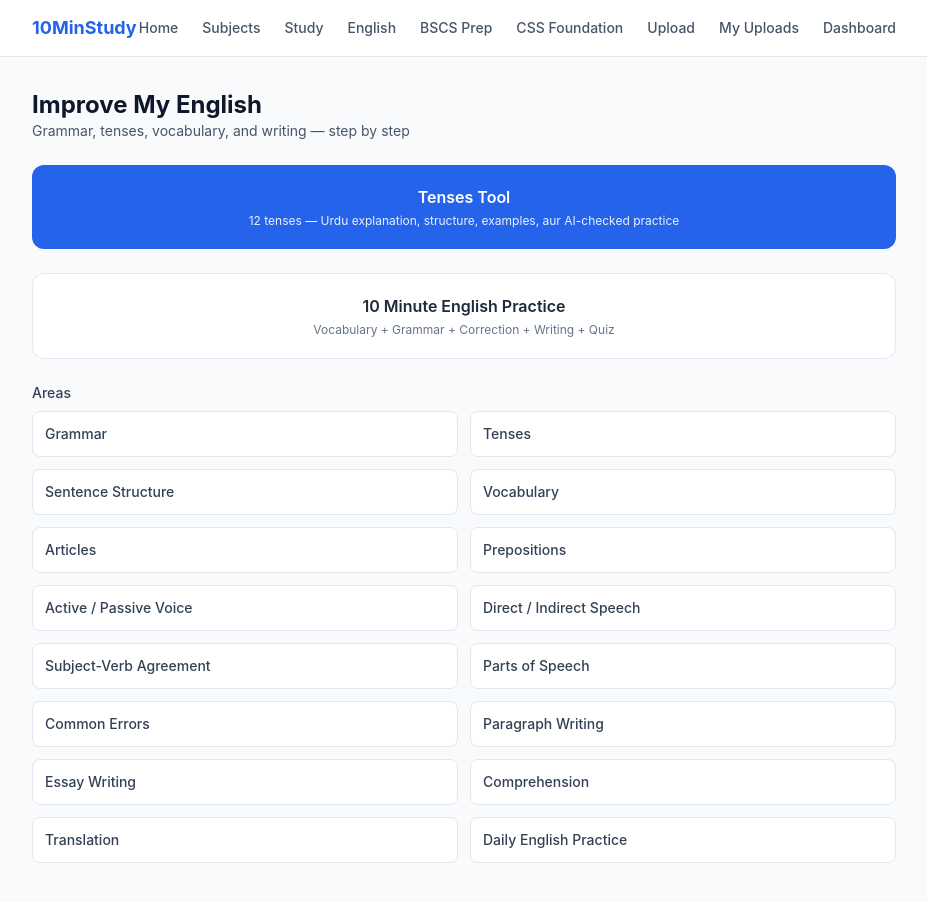
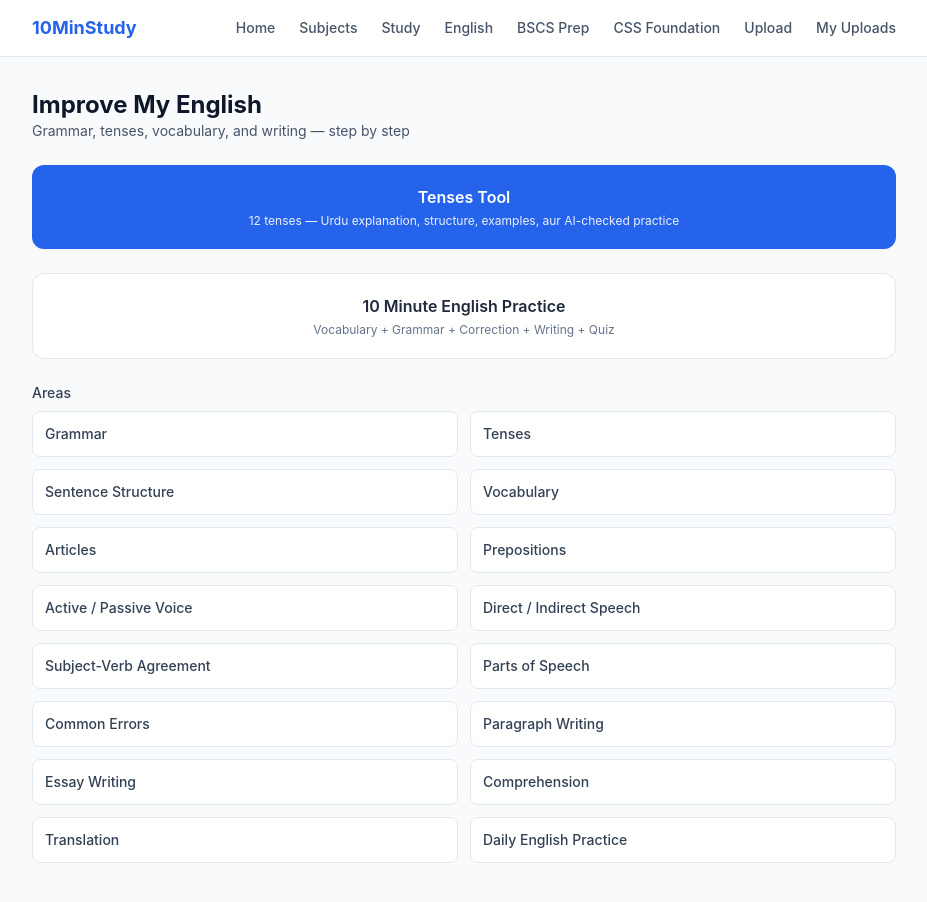
Before and after one commit to cryptopknews-glitch/Study-, a Next.js app: page /english in a window 1280 px wide. Shown: the top 902 px of the page, without its empty margins (176-1103 px from the left). Built offline with nearby package versions, Linux system fonts and the light colour scheme.

Commit message:
Phase 8: Create/Update src/components/Navbar.tsx

```diff
--- a/src/components/Navbar.tsx
+++ b/src/components/Navbar.tsx
@@ -12,7 +12,6 @@ const NAV_LINKS = [
   { href: '/css', label: 'CSS Foundation' },
   { href: '/upload', label: 'Upload' },
   { href: '/manage', label: 'My Uploads' },
-  { href: '/dashboard', label: 'Dashboard' },
 ]
 
 export default function Navbar() {
```
